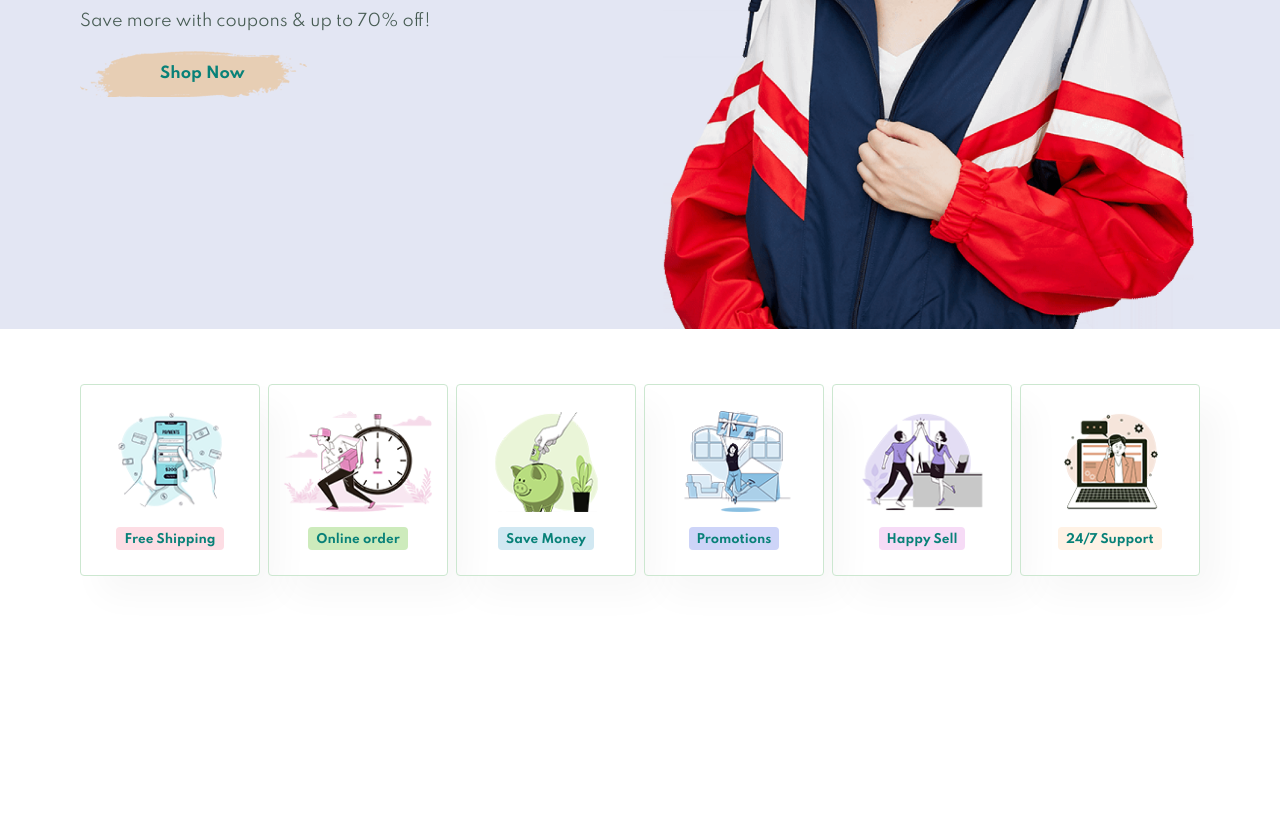
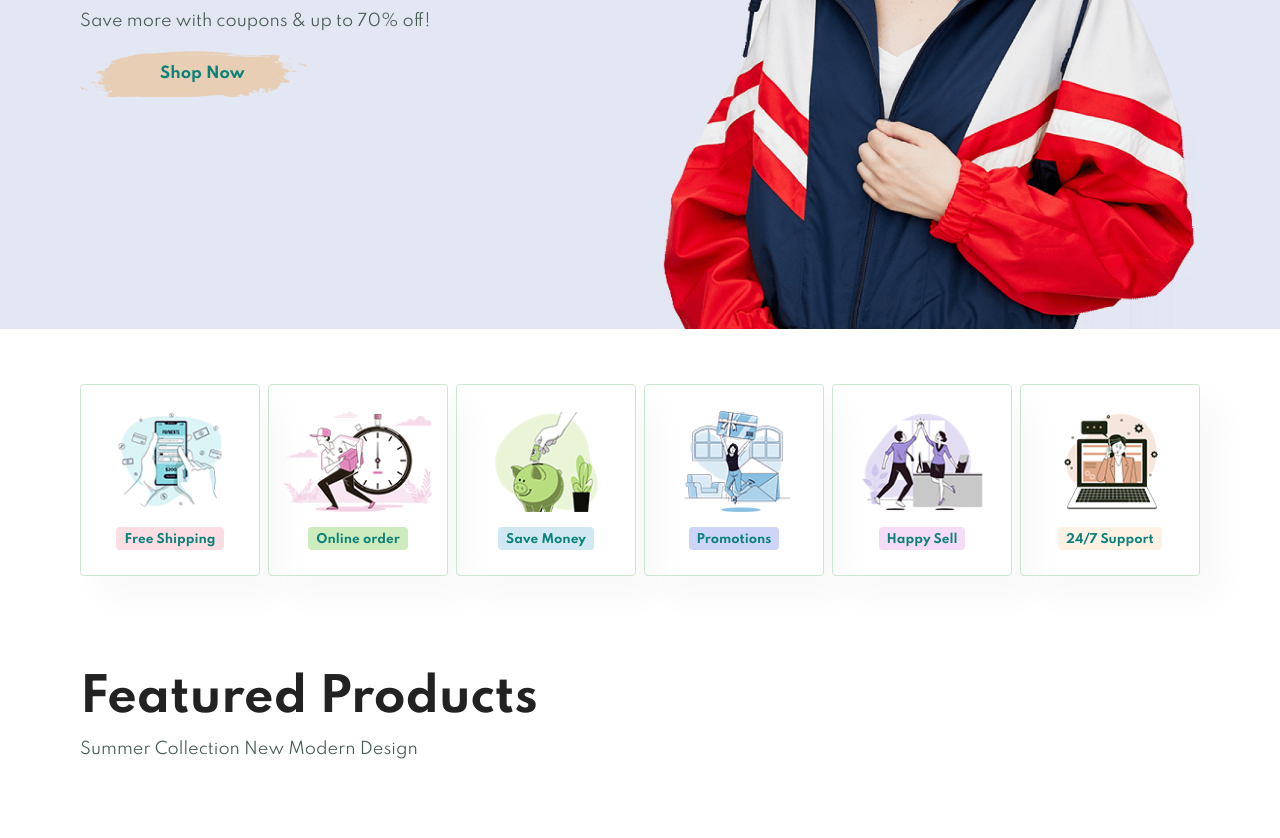
Before and after one commit to Rishav00123/E-Commerce-Website-, a plain HTML site: page index.html in a window 1280 px wide. Shown: the part 476-1314 px from the top of the page. Before the commit the page ends 1107 px from the top, so only its background shows below. Drawn offline with Linux system fonts and the light colour scheme.

Commit message:
Added Product Pictures

```diff
--- a/index.html
+++ b/index.html
@@ -66,6 +66,19 @@
         </div>
     </section>
 
+    <section id="product1" class="section-p1">
+        <h2>Featured Products </h2>
+        <p>Summer Collection New Modern Design</p>
+        <div class="pro-container">
+            <div class="pro">
+                <img src="" alt="">
+            </div>
+
+
+        </div>
+
+    </section>
+
 
 
 
```
Also changed, not shown: images/Product/f1.jpg (added), images/Product/f2.jpg (added), images/Product/f3.jpg (added), images/Product/f4.jpg (added), images/Product/f5.jpg (added), images/Product/f6.jpg (added), images/Product/f7.jpg (added), images/Product/f8.jpg (added), images/Product/n1.jpg (added), images/Product/n2.jpg (added), images/Product/n3.jpg (added), images/Product/n4.jpg (added), images/Product/n5.jpg (added), images/Product/n6.jpg (added), 2 more files.
